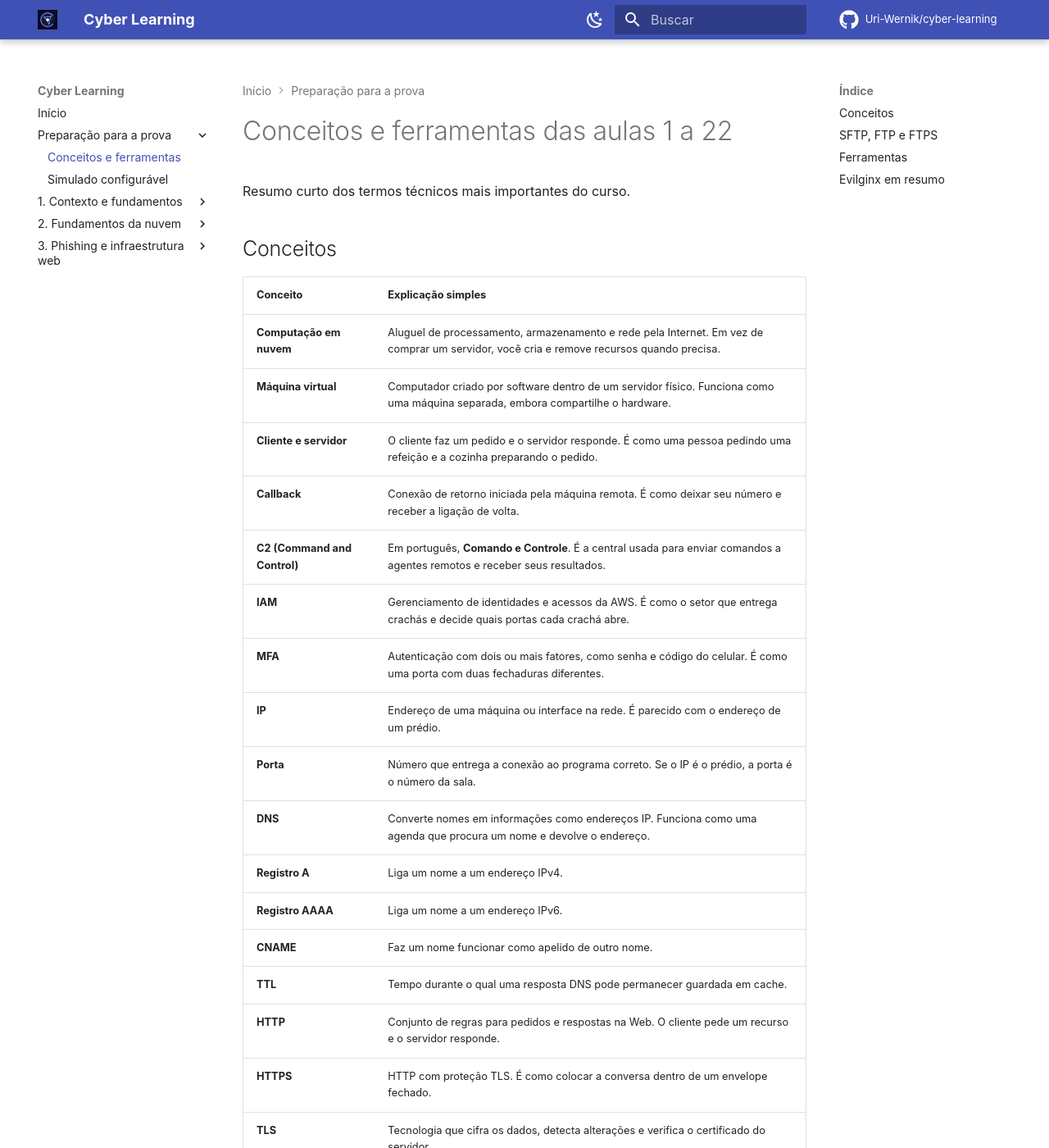
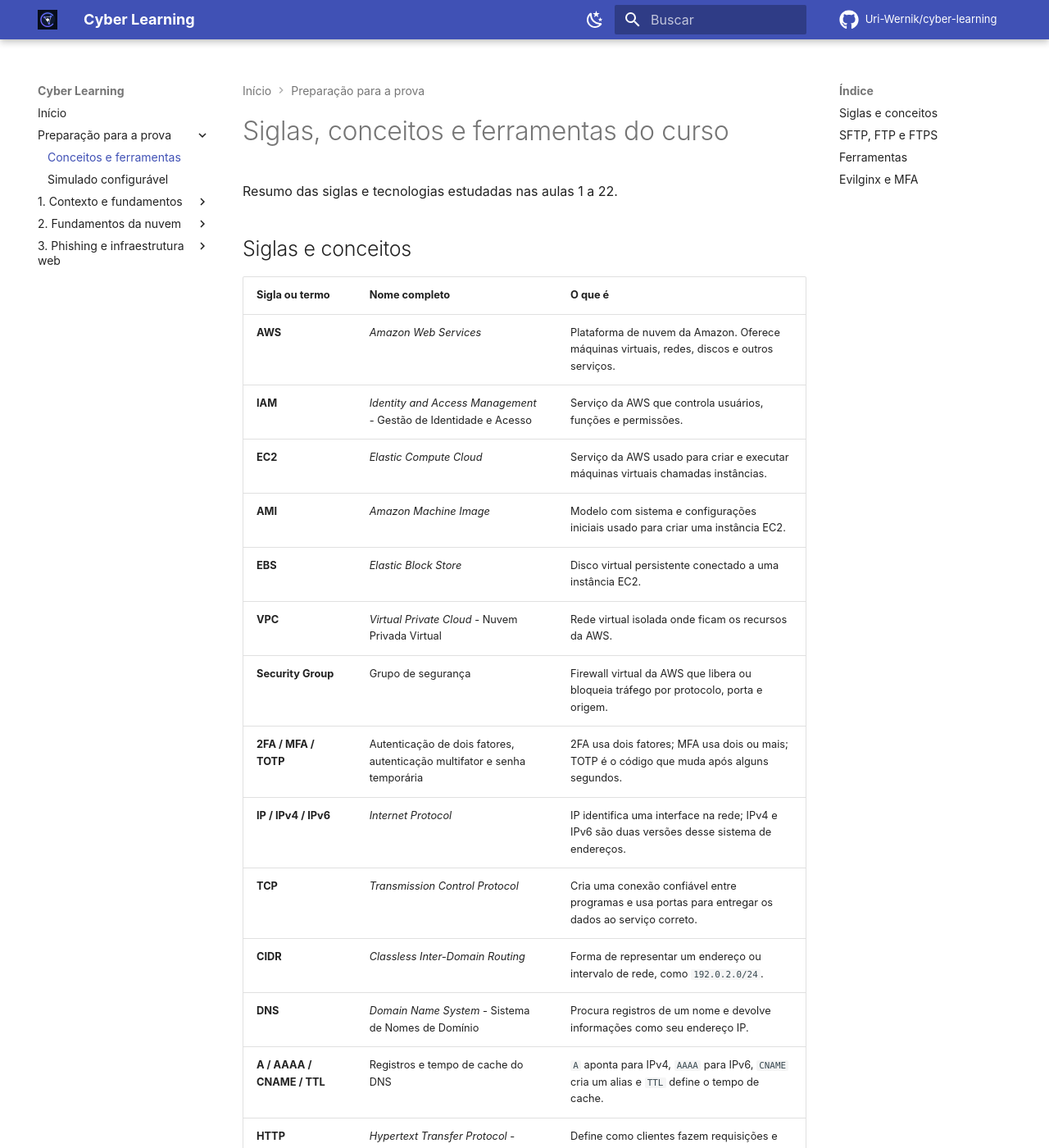
Before and after one commit to Uri-Wernik/cyber-learning, an MkDocs documentation site: the page built from Cloud-Based Hacking/04-preparacao-para-prova/01-guia-de-estudo.md, in a window 1280 px wide and 1400 px high. Shown: the whole window at 82% size. Built offline with MkDocs 1.6.1 and Material for MkDocs 9.7.7, drawn with Linux system fonts in a browser that asks for light colours; some of the changed text lies outside the part shown.

Commit message:
docs: focus guide on course acronyms
Co-authored-by: Copilot <223556219+Copilot@users.noreply.github.com>

```diff
--- a/Cloud-Based Hacking/04-preparacao-para-prova/01-guia-de-estudo.md
+++ b/Cloud-Based Hacking/04-preparacao-para-prova/01-guia-de-estudo.md
@@ -1,77 +1,67 @@
-# Conceitos e ferramentas das aulas 1 a 22
+# Siglas, conceitos e ferramentas do curso
 
-Resumo curto dos termos técnicos mais importantes do curso.
+Resumo das siglas e tecnologias estudadas nas aulas 1 a 22.
 
-## Conceitos
+## Siglas e conceitos
 
-| Conceito | Explicação simples |
-|---|---|
-| **Computação em nuvem** | Aluguel de processamento, armazenamento e rede pela Internet. Em vez de comprar um servidor, você cria e remove recursos quando precisa. |
-| **Máquina virtual** | Computador criado por software dentro de um servidor físico. Funciona como uma máquina separada, embora compartilhe o hardware. |
-| **Cliente e servidor** | O cliente faz um pedido e o servidor responde. É como uma pessoa pedindo uma refeição e a cozinha preparando o pedido. |
-| **Callback** | Conexão de retorno iniciada pela máquina remota. É como deixar seu número e receber a ligação de volta. |
-| **C2 (Command and Control)** | Em português, **Comando e Controle**. É a central usada para enviar comandos a agentes remotos e receber seus resultados. |
-| **IAM** | Gerenciamento de identidades e acessos da AWS. É como o setor que entrega crachás e decide quais portas cada crachá abre. |
-| **MFA** | Autenticação com dois ou mais fatores, como senha e código do celular. É como uma porta com duas fechaduras diferentes. |
-| **IP** | Endereço de uma máquina ou interface na rede. É parecido com o endereço de um prédio. |
-| **Porta** | Número que entrega a conexão ao programa correto. Se o IP é o prédio, a porta é o número da sala. |
-| <span id="dns"></span>**DNS** | Converte nomes em informações como endereços IP. Funciona como uma agenda que procura um nome e devolve o endereço. |
-| **Registro A** | Liga um nome a um endereço IPv4. |
-| **Registro AAAA** | Liga um nome a um endereço IPv6. |
-| **CNAME** | Faz um nome funcionar como apelido de outro nome. |
-| **TTL** | Tempo durante o qual uma resposta DNS pode permanecer guardada em cache. |
-| **HTTP** | Conjunto de regras para pedidos e respostas na Web. O cliente pede um recurso e o servidor responde. |
-| <span id="https"></span>**HTTPS** | HTTP com proteção TLS. É como colocar a conversa dentro de um envelope fechado. |
-| **TLS** | Tecnologia que cifra os dados, detecta alterações e verifica o certificado do servidor. |
-| **Certificado TLS** | Documento digital que liga um nome a uma chave pública. É a identidade apresentada pelo servidor. |
-| **Autenticação** | Confirma quem é o usuário. Responde à pergunta: "quem é você?". |
-| **Autorização** | Decide o que o usuário pode fazer. Responde à pergunta: "onde você pode entrar?". |
-| **Cookie** | Pequeno dado que um site pede para o navegador guardar e devolver depois. |
-| **Sessão** | Estado que mantém o usuário reconhecido após o login. |
-| <span id="token-de-sessao"></span>**Token de sessão** | Segredo que representa um login concluído. É como uma pulseira de acesso: enquanto for aceita, não é preciso repetir o login. |
-| **Proxy reverso** | Intermediário que recebe pedidos antes do servidor e os encaminha. É como uma recepção entre o visitante e o escritório. |
-| **AiTM** | Sigla de *Adversary-in-the-Middle*. O intermediário mantém uma conexão com cada lado e repassa as mensagens entre eles. |
-| **Phishlet** | Arquivo de regras que informa ao Evilginx quais hosts, caminhos e cookies pertencem a um fluxo. |
-| <span id="session-replay"></span>**Session replay** | Reutilização de um token válido em outro cliente. É como tentar entrar usando uma pulseira de acesso que ainda não expirou. |
+| Sigla ou termo | Nome completo | O que é |
+|---|---|---|
+| **AWS** | *Amazon Web Services* | Plataforma de nuvem da Amazon. Oferece máquinas virtuais, redes, discos e outros serviços. |
+| **IAM** | *Identity and Access Management* - Gestão de Identidade e Acesso | Serviço da AWS que controla usuários, funções e permissões. |
+| **EC2** | *Elastic Compute Cloud* | Serviço da AWS usado para criar e executar máquinas virtuais chamadas instâncias. |
+| **AMI** | *Amazon Machine Image* | Modelo com sistema e configurações iniciais usado para criar uma instância EC2. |
+| **EBS** | *Elastic Block Store* | Disco virtual persistente conectado a uma instância EC2. |
+| **VPC** | *Virtual Private Cloud* - Nuvem Privada Virtual | Rede virtual isolada onde ficam os recursos da AWS. |
+| **Security Group** | Grupo de segurança | Firewall virtual da AWS que libera ou bloqueia tráfego por protocolo, porta e origem. |
+| **2FA / MFA / TOTP** | Autenticação de dois fatores, autenticação multifator e senha temporária | 2FA usa dois fatores; MFA usa dois ou mais; TOTP é o código que muda após alguns segundos. |
+| **IP / IPv4 / IPv6** | *Internet Protocol* | IP identifica uma interface na rede; IPv4 e IPv6 são duas versões desse sistema de endereços. |
+| **TCP** | *Transmission Control Protocol* | Cria uma conexão confiável entre programas e usa portas para entregar os dados ao serviço correto. |
+| **CIDR** | *Classless Inter-Domain Routing* | Forma de representar um endereço ou intervalo de rede, como `192.0.2.0/24`. |
+| <span id="dns"></span>**DNS** | *Domain Name System* - Sistema de Nomes de Domínio | Procura registros de um nome e devolve informações como seu endereço IP. |
+| **A / AAAA / CNAME / TTL** | Registros e tempo de cache do DNS | `A` aponta para IPv4, `AAAA` para IPv6, `CNAME` cria um alias e `TTL` define o tempo de cache. |
+| **HTTP** | *Hypertext Transfer Protocol* - Protocolo de Transferência de Hipertexto | Define como clientes fazem requisições e servidores enviam respostas na Web. |
+| <span id="https"></span>**HTTPS** | *Hypertext Transfer Protocol Secure* | É o HTTP protegido por TLS. |
+| **TLS** | *Transport Layer Security* - Segurança da Camada de Transporte | Cifra os dados, detecta alterações e permite verificar o certificado do servidor. |
+| **CA** | *Certificate Authority* - Autoridade Certificadora | Organização que valida o controle de um nome e assina certificados TLS. |
+| **ACME** | *Automatic Certificate Management Environment* | Protocolo que automatiza a emissão e a renovação de certificados TLS. |
+| **SSH** | *Secure Shell* | Protocolo para acessar e controlar outra máquina por uma conexão criptografada. |
+| **HTML / CSS / JS / DOM** | Estrutura, estilo, comportamento e modelo da página | HTML organiza, CSS estiliza, JavaScript controla ações e o DOM representa a página na memória. |
+| **POST / PHP** | Método HTTP e linguagem de servidor | POST envia dados no corpo da requisição; PHP processa esses dados no servidor. |
+| **C2** | *Command and Control* - Comando e Controle | Central que envia comandos para agentes remotos e recebe os resultados. |
+| **AiTM** | *Adversary-in-the-Middle* - Adversário no Meio | Intermediário ativo que mantém uma conexão com cada lado e repassa as mensagens. |
+| <span id="token-de-sessao"></span>**Token de sessão** | Identificador secreto de uma sessão | Representa um login concluído e permite que o servidor reconheça o usuário nas próximas requisições. |
+| <span id="session-replay"></span>**Session replay** | Reutilização de sessão | Uso de um token válido em outro cliente para tentar continuar a sessão já autenticada. |
+| **WebAuthn / FIDO2 / Passkey** | Padrões de autenticação ligados ao domínio | Usam criptografia em vez de uma senha reutilizável e são mais resistentes a proxies de phishing. |
 
 ## SFTP, FTP e FTPS
 
-| Protocolo | Como funciona |
-|---|---|
-| **FTP** | Protocolo próprio para transferir arquivos. Não possui criptografia nativa. |
-| **FTPS** | É o FTP protegido com TLS. Mantém o funcionamento do FTP, mas cifra a comunicação. |
-| **SFTP** | Protocolo de arquivos que funciona dentro do SSH, normalmente na porta `22`. Apesar do nome, não é FTP com SSH. |
+| Sigla | Nome completo | O que é |
+|---|---|---|
+| **FTP** | *File Transfer Protocol* - Protocolo de Transferência de Arquivos | Transfere arquivos, mas não possui criptografia nativa. |
+| **FTPS** | *FTP over TLS* | É o FTP protegido por TLS. |
+| **SFTP** | *SSH File Transfer Protocol* | Transfere arquivos dentro do SSH, normalmente pela porta `22`. Não é FTP com SSH. |
 
 ## Ferramentas
 
-| Ferramenta | Para que serve |
+| Ferramenta | O que faz |
 |---|---|
-| **AWS Console** | Painel web usado para criar e administrar recursos da AWS. |
-| **EC2** | Serviço da AWS que executa máquinas virtuais chamadas instâncias. |
-| **AMI** | Modelo usado para criar uma instância EC2 com um sistema inicial. |
-| **EBS** | Disco virtual usado pelas instâncias EC2. |
-| **Security Group** | Porteiro da rede da AWS: permite ou bloqueia tráfego conforme protocolo, porta e origem. |
+| **AWS Console** | Painel usado para criar e administrar recursos da AWS. |
 | **Kali Linux** | Distribuição Linux que reúne ferramentas de redes e segurança. |
-| <span id="ssh"></span>**SSH / OpenSSH** | Permite controlar outro computador por um canal criptografado. É como um controle remoto dentro de um túnel protegido. |
-| **FileZilla** | Programa gráfico para enviar e baixar arquivos. No curso, ele usa SFTP para falar com o servidor. |
-| <span id="apache"></span>**Apache** | Servidor web. É como um garçom: recebe o pedido, busca a página ou chama o PHP e entrega a resposta. |
-| **PHP** | Linguagem executada no servidor para receber dados, aplicar regras e produzir respostas. |
-| **APT** | Gerenciador de pacotes que instala programas no Debian e no Kali. É como uma loja de aplicativos do terminal. |
-| **systemctl** | Inicia, para e consulta serviços do Linux. É como um painel de liga e desliga. |
-| **ss** | Mostra conexões e portas em escuta no Linux. |
-| **curl** | Envia requisições e mostra respostas, sendo útil para testar HTTP e HTTPS pelo terminal. |
-| **chown** | Altera o usuário e o grupo proprietários de um arquivo ou diretório. |
+| **OpenSSH** | Implementa o cliente `ssh`, o servidor `sshd` e o SFTP. |
+| <span id="apache"></span>**Apache** | Servidor web que recebe requisições HTTP/HTTPS e entrega arquivos ou conteúdo processado. |
+| **FileZilla** | Cliente gráfico usado para enviar e baixar arquivos; no curso, utiliza SFTP. |
+| **APT / systemctl** | APT instala pacotes; `systemctl` inicia, para e consulta serviços do Linux. |
+| **ss / curl** | `ss` mostra portas em escuta; `curl` envia requisições e mostra respostas HTTP/HTTPS. |
+| **chown** | Altera o usuário e o grupo proprietários de arquivos e diretórios. |
 | **dig / Resolve-DnsName** | Consultam registros DNS no Linux e no Windows. |
 | **Let's Encrypt** | Autoridade certificadora que emite certificados TLS automaticamente. |
-| **ACME** | Protocolo que organiza a emissão e a renovação automática de certificados. |
-| <span id="certbot"></span>**Certbot** | Usa ACME para pedir certificados e pode configurar o Apache. É como um assistente que cuida da papelada do HTTPS. |
-| **Git** | Baixa código e controla suas versões. |
-| **Go** | Linguagem usada para desenvolver as versões atuais do Evilginx. |
-| **Make** | Executa as etapas de compilação definidas por um projeto. |
-| <span id="evilginx"></span>**Evilginx** | Framework de proxy reverso AiTM. Ele encaminha um login em tempo real e pode observar credenciais e o token criado após o MFA. |
+| <span id="certbot"></span>**Certbot** | Cliente ACME que solicita certificados e pode configurar o Apache. |
+| **Git / Go / Make** | Git baixa o código, Go é a linguagem do Evilginx e Make executa as etapas de compilação. |
+| <span id="evilginx"></span>**Evilginx** | Framework de proxy reverso AiTM que intermedeia logins e pode observar o token emitido após o MFA. |
+| **Phishlet** | Arquivo de configuração do Evilginx que descreve hosts, caminhos e cookies de um fluxo. |
 
-## Evilginx em resumo
+## Evilginx e MFA
 
-O Evilginx fica entre o cliente e a aplicação, mantendo uma conexão com cada lado. Ele não quebra o MFA: encaminha o login verdadeiro e pode observar o token de sessão emitido **depois** que o MFA foi aceito.
+O Evilginx não quebra o MFA. Ele encaminha o login verdadeiro em tempo real e pode observar o token de sessão criado **depois** que o segundo fator foi aceito.
 
 [Abrir o simulado das 22 aulas :material-arrow-right:](../quiz.md){ .md-button .md-button--primary }
```
Also changed, not shown: 1 other file.
